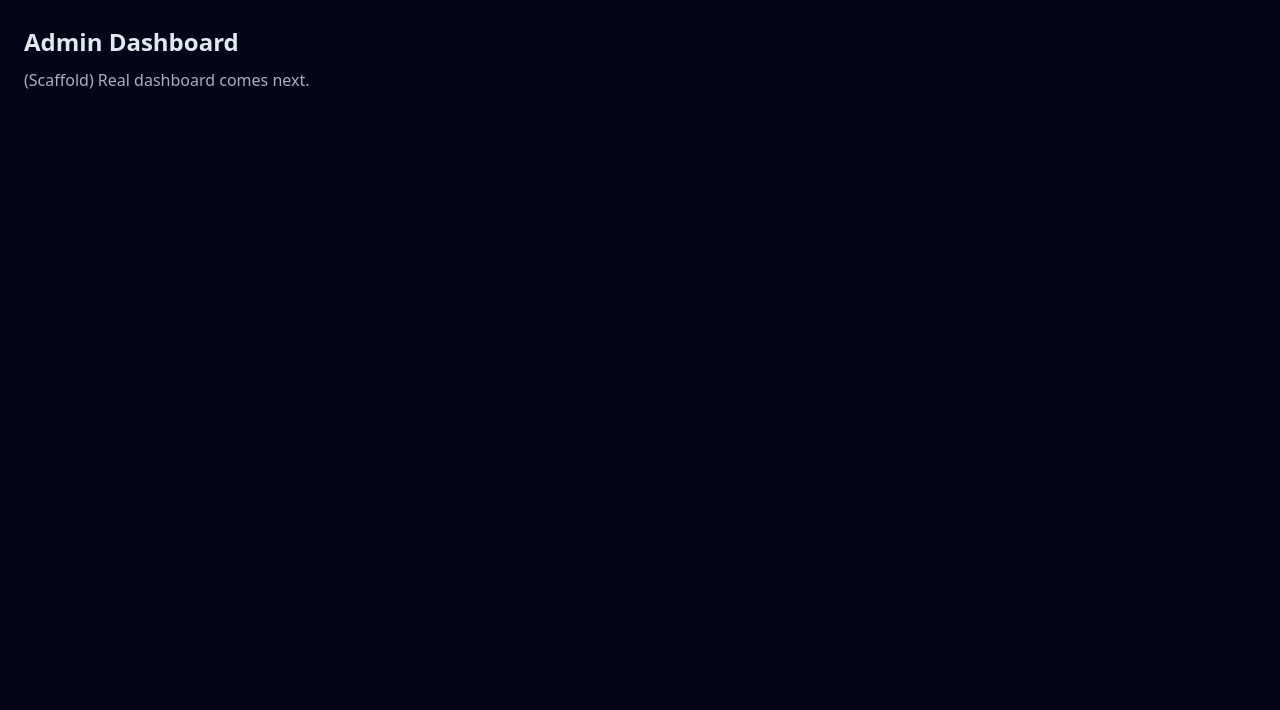
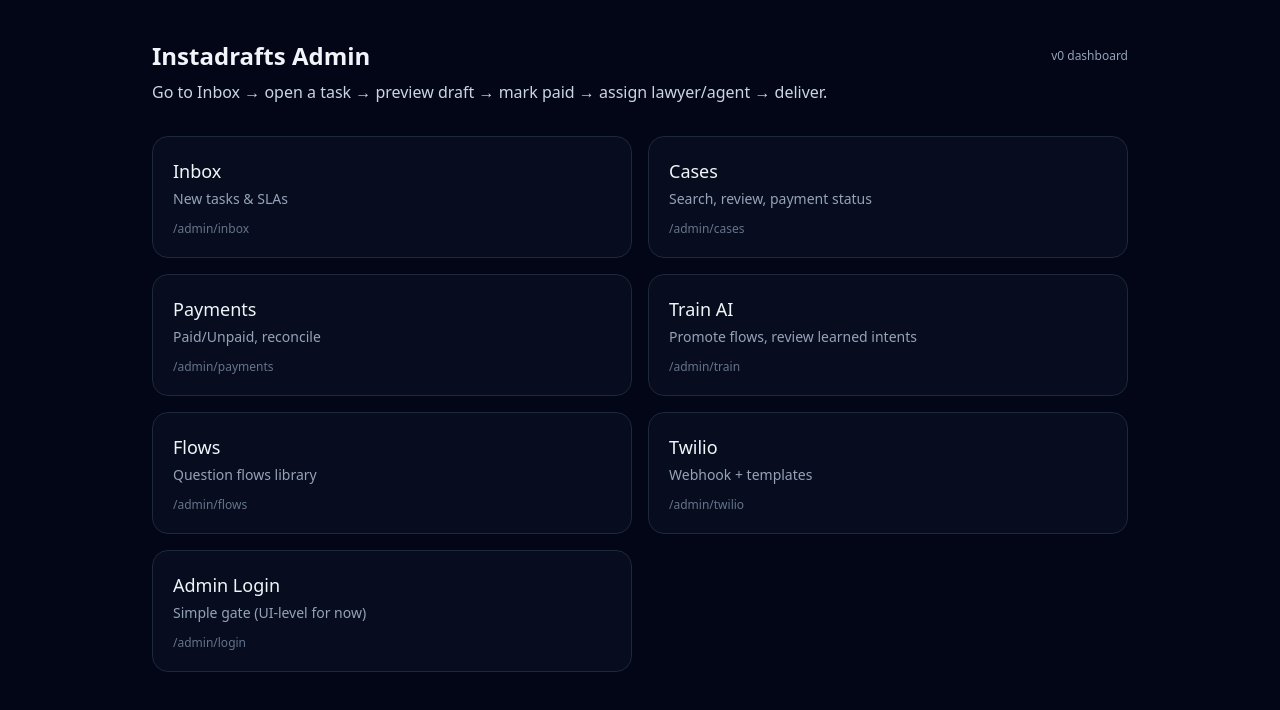
Before and after one commit to gamak0022/instadrafts-admin-web, a Next.js app: page /dashboard in a window 1280 px wide. Shown: the top 710 px of the page. Built offline with nearby package versions, Linux system fonts and the light colour scheme.

Commit message:
feat(admin-web): dashboard nav + redirect from root

```diff
--- a/app/dashboard/page.tsx
+++ b/app/dashboard/page.tsx
@@ -1,10 +1,40 @@
-export default function Page(){
+export default function Dashboard() {
+  const items = [
+    { href: "/admin/inbox", title: "Inbox", desc: "New tasks & SLAs" },
+    { href: "/admin/cases", title: "Cases", desc: "Search, review, payment status" },
+    { href: "/admin/payments", title: "Payments", desc: "Paid/Unpaid, reconcile" },
+    { href: "/admin/train", title: "Train AI", desc: "Promote flows, review learned intents" },
+    { href: "/admin/flows", title: "Flows", desc: "Question flows library" },
+    { href: "/admin/twilio", title: "Twilio", desc: "Webhook + templates" },
+    { href: "/admin/login", title: "Admin Login", desc: "Simple gate (UI-level for now)" },
+  ];
+
   return (
-    <main style={{padding:24}}>
-      <h1 style={{fontSize:24,fontWeight:900}}>Admin Dashboard</h1>
-      <p style={{opacity:.75,marginTop:8}}>(Scaffold) Real dashboard comes next.</p>
+    <main className="min-h-screen bg-slate-950 text-slate-100">
+      <div className="max-w-5xl mx-auto px-6 py-10">
+        <div className="flex items-center justify-between">
+          <h1 className="text-2xl font-semibold">Instadrafts Admin</h1>
+          <span className="text-xs text-slate-400">v0 dashboard</span>
+        </div>
+
+        <p className="text-slate-300 mt-2">
+          Go to Inbox → open a task → preview draft → mark paid → assign lawyer/agent → deliver.
+        </p>
+
+        <div className="grid md:grid-cols-2 gap-4 mt-8">
+          {items.map((x) => (
+            <a
+              key={x.href}
+              href={x.href}
+              className="rounded-2xl border border-slate-800 bg-slate-900/40 hover:bg-slate-900/70 transition p-5"
+            >
+              <div className="text-lg font-medium">{x.title}</div>
+              <div className="text-sm text-slate-400 mt-1">{x.desc}</div>
+              <div className="text-xs text-slate-500 mt-3">{x.href}</div>
+            </a>
+          ))}
+        </div>
+      </div>
     </main>
   );
 }
-
-// vercel-trigger-admin Mon Feb  9 09:31:40 AM UTC 2026
--- a/app/page.tsx
+++ b/app/page.tsx
@@ -1,4 +1,5 @@
 import { redirect } from "next/navigation";
+
 export default function Home() {
-  redirect("/admin/inbox");
+  redirect("/dashboard");
 }
```
